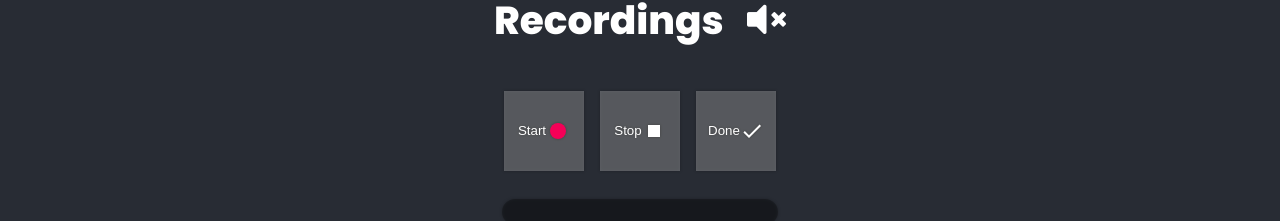
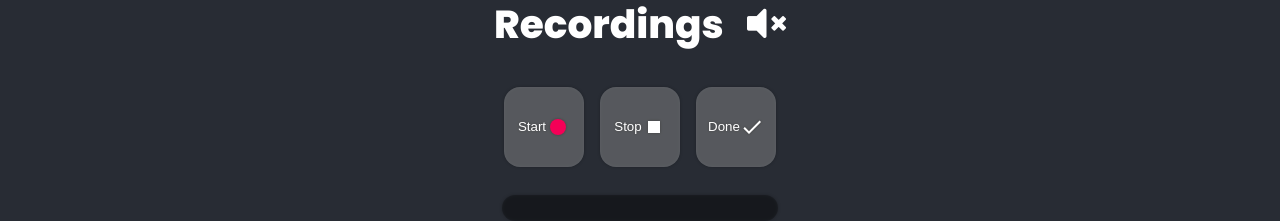
Before and after one commit to when-2-meet-dupe/speech-app, a React (Create React App) app in the folder client/: page /home in a window 1280 px wide. Shown: the part 213-434 px from the top of the page. Built offline with nearby package versions, Linux system fonts and the light colour scheme.

Commit message:
Recordings Page Styling Adjustment

```diff
--- a/client/src/App.css
+++ b/client/src/App.css
@@ -144,9 +144,11 @@ table {
   height: 5rem;
   margin: 0.5rem;
   margin-bottom: 3rem;
+  margin-top: 0rem;
   background: rgba(255, 255, 255, 0.25);
   border: none;
   filter: drop-shadow(0rem 0rem 0.1rem black);
+  border-radius: 1rem;
   transition: 0.1s;
   text-align: center;
   align-items: center;
```
